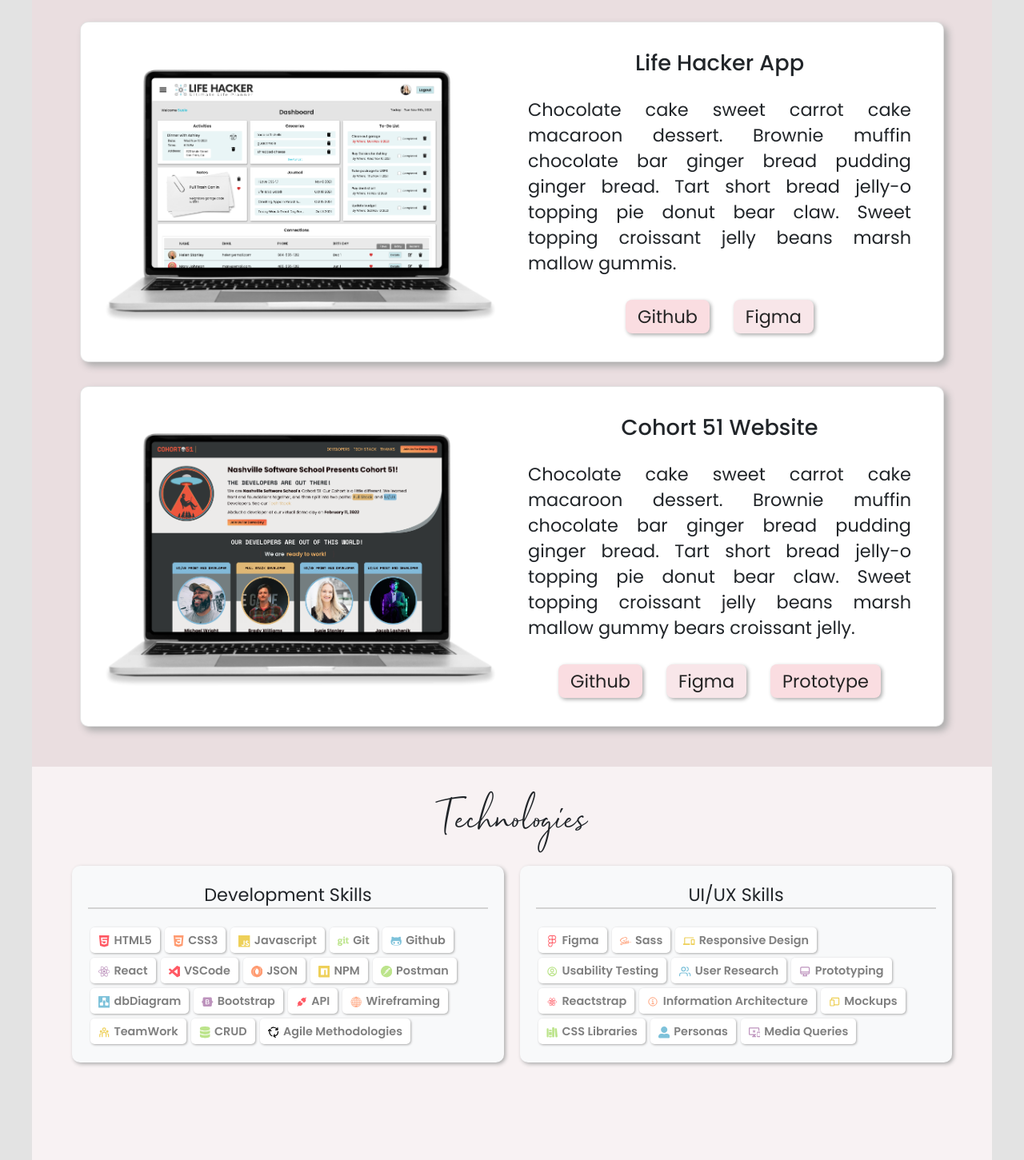
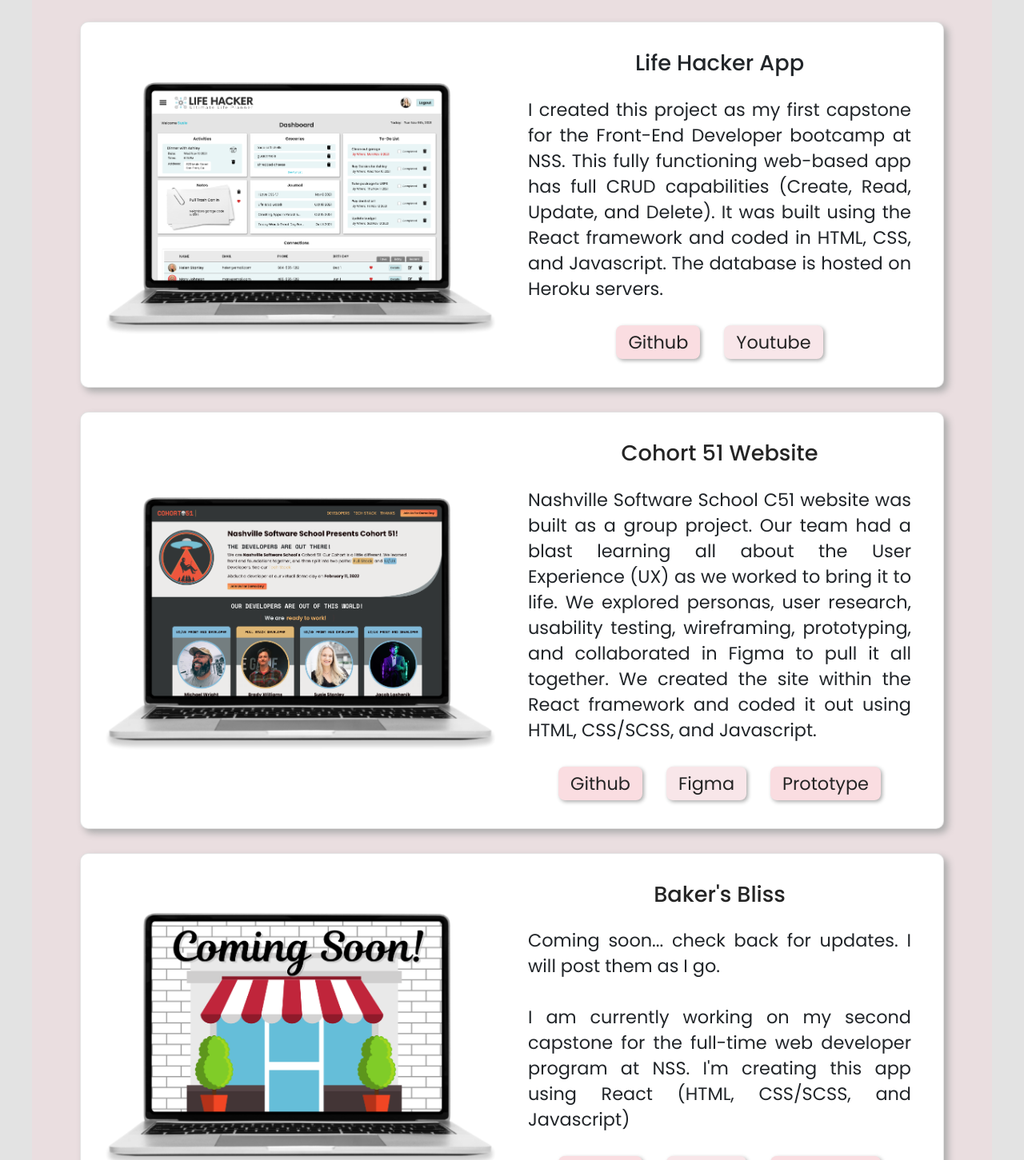
Before and after one commit to SusieCodes/SusieCodes.github.io, a React (Create React App) app: page / in a window 1280 px wide. Shown: the part 779-2230 px from the top of the page at 80% size. Built offline with nearby package versions, Linux system fonts and the light colour scheme; no server answers.

Commit message:
added second capstone project to project section

```diff
--- a/src/components/Projects.js
+++ b/src/components/Projects.js
@@ -1,6 +1,7 @@
 import React from "react";
 import lifedash from "../images/lifehackermockup.png";
 import cohort from "../images/cohort51mockup.png";
+import baker from "../images/bakersblissmockup.png";
 
 export const Projects = () => {
   return (
@@ -15,33 +16,67 @@ export const Projects = () => {
             <div className="box2">
               <h2>Life Hacker App</h2>
               <p>
-                Chocolate cake sweet carrot cake macaroon dessert. Brownie
-                muffin chocolate bar ginger bread pudding ginger bread. Tart
-                short bread jelly-o topping pie donut bear claw. Sweet topping
-                croissant jelly beans marsh mallow gummis.
+                I created this project as my first capstone for the Front-End
+                Developer bootcamp at NSS. This fully functioning web-based app
+                has full CRUD capabilities (Create, Read, Update, and Delete).
+                It was built using the React framework and coded in HTML, CSS,
+                and Javascript. The database is hosted on Heroku servers.
               </p>
 
               <div className="btn-wrapper">
-                <div className="btn-dark">Github</div>
-                <div className="btn-light">Figma</div>
+                <a
+                  href="https://github.com/SusieCodes/lifehacker"
+                  target="_blank"
+                  rel="noreferrer"
+                >
+                  <div className="btn-dark">Github</div>
+                </a>
+                <a
+                  href="https://youtu.be/yYP9dOdY4Fw"
+                  target="_blank"
+                  rel="noreferrer"
+                >
+                  <div className="btn-light">Youtube</div>
+                </a>
               </div>
             </div>
           </div>
           <div className="card">
             <div className="box1">
-              <img src={cohort} alt="cohort51 figma" />
+              <a
+                href="https://nss-day-cohort-51.github.io/"
+                target="_blank"
+                rel="noreferrer"
+              >
+                <img src={cohort} alt="cohort51 website" />
+              </a>
             </div>
             <div className="box2">
-              <h2>Cohort 51 Website</h2>
+              <a
+                href="https://nss-day-cohort-51.github.io/"
+                target="_blank"
+                rel="noreferrer"
+              >
+                <h2>Cohort 51 Website</h2>
+              </a>
               <p>
-                Chocolate cake sweet carrot cake macaroon dessert. Brownie
-                muffin chocolate bar ginger bread pudding ginger bread. Tart
-                short bread jelly-o topping pie donut bear claw. Sweet topping
-                croissant jelly beans marsh mallow gummy bears croissant jelly.
+                Nashville Software School C51 website was built as a group
+                project. Our team had a blast learning all about the User
+                Experience (UX) as we worked to bring it to life. We explored
+                personas, user research, usability testing, wireframing,
+                prototyping, and collaborated in Figma to pull it all together.
+                We created the site within the React framework and coded it out
+                using HTML, CSS/SCSS, and Javascript.
               </p>
 
               <div className="btn-wrapper">
-                <div className="btn-dark">Github</div>
+                <a
+                  href="https://github.com/nss-day-cohort-51/nss-day-cohort-51.github.io"
+                  target="_blank"
+                  rel="noreferrer"
+                >
+                  <div className="btn-dark">Github</div>
+                </a>
                 <a
                   href="https://www.figma.com/file/AsTeIingVjOPrXGbYBjmdJ/Cohort-Website-Design?node-id=0%3A1"
                   target="_blank"
@@ -59,6 +94,58 @@ export const Projects = () => {
               </div>
             </div>
           </div>
+
+          <div className="card">
+            <div className="box1">
+              <a
+                href="https://susiecodes.github.io/"
+                target="_blank"
+                rel="noreferrer"
+              >
+                <img src={baker} alt="Baker's Bliss app" />
+              </a>
+            </div>
+            <div className="box2">
+              <a
+                href="https://susiecodes.github.io/"
+                target="_blank"
+                rel="noreferrer"
+              >
+                <h2>Baker's Bliss</h2>
+              </a>
+              <p>
+                Coming soon... check back for updates. I will post them as I go.
+                <br />
+                <br />I am currently working on my second capstone for the
+                full-time web developer program at NSS. I'm creating this app
+                using React (HTML, CSS/SCSS, and Javascript)
+              </p>
+
+              <div className="btn-wrapper">
+                {/* <a
+                  href="https://github.com/nss-day-cohort-51/nss-day-cohort-51.github.io"
+                  target="_blank"
+                  rel="noreferrer"
+                > */}
+                <div className="btn-dark">Github</div>
+                {/* </a> */}
+                {/* <a
+                  href="https://www.figma.com/file/AsTeIingVjOPrXGbYBjmdJ/Cohort-Website-Design?node-id=0%3A1"
+                  target="_blank"
+                  rel="noreferrer"
+                > */}
+                <div className="btn-light">Figma</div>
+                {/* </a> */}
+                {/* <a
+                  href="https://www.figma.com/proto/RjPnJ4xrvjgEBBPvwayI9M/C-51-Prototype---Desktop"
+                  target="_blank"
+                  rel="noreferrer"
+                > */}
+                <div className="btn-dark">Prototype</div>
+                {/* </a> */}
+              </div>
+            </div>
+          </div>
         </div>
       </div>
     </>
--- a/src/styles/projects.scss
+++ b/src/styles/projects.scss
@@ -47,6 +47,10 @@ $rose: #efa8b8;
       padding-top: 20px;
       text-align: left;
 
+      a {
+        text-decoration: none;
+        color: $black;
+      }
       h2 {
         text-align: center;
         margin-top: 10px;
```
Also changed, not shown: src/images/bakersblissmockup.png (added).
